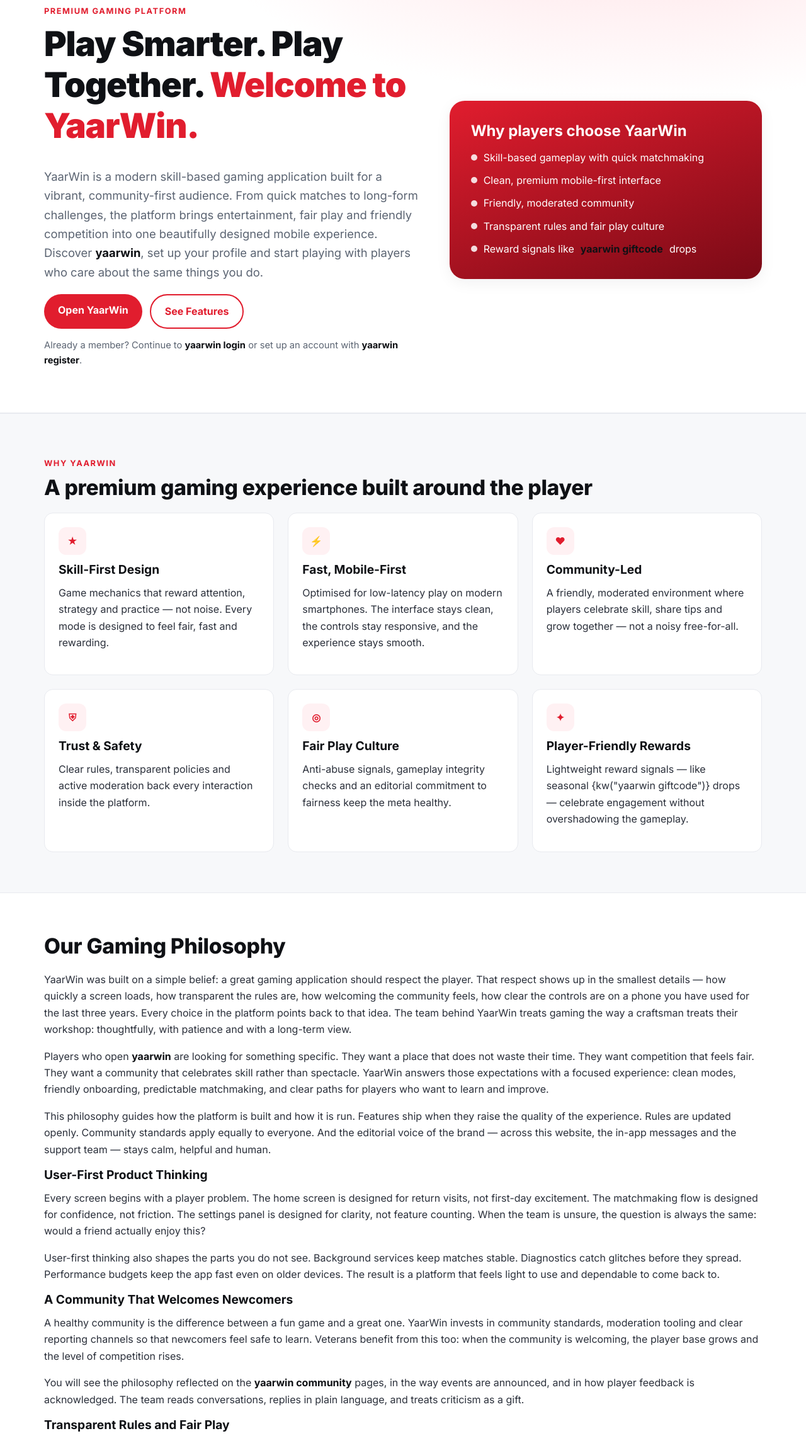
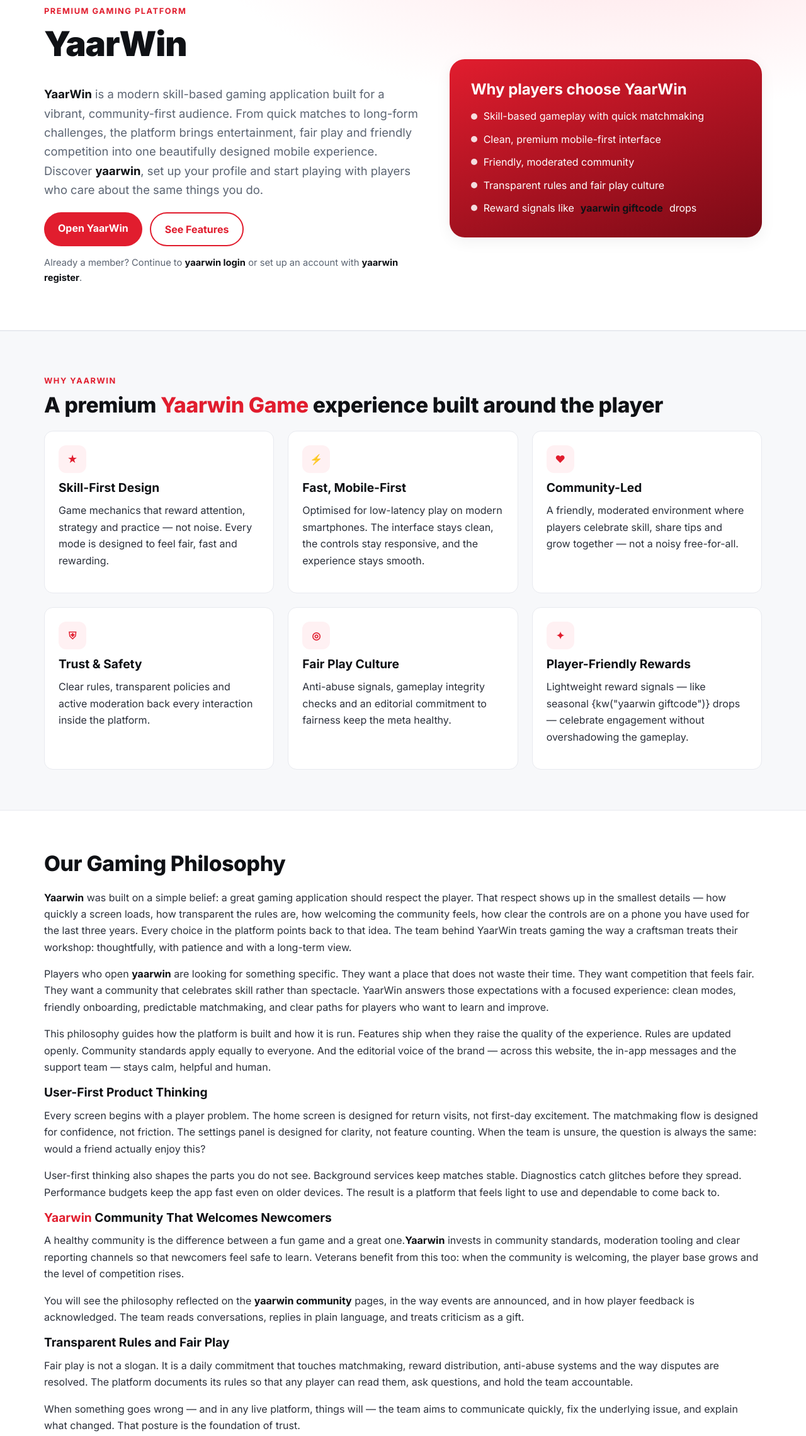
Before and after one commit to Prince04u/yaarrwinloginofficial, a plain HTML site: page index.html in a window 1280 px wide. Shown: the part 152-2432 px from the top of the page at 63% size. Drawn offline with Linux system fonts and the light colour scheme.

Commit message:
Update index.html

```diff
--- a/index.html
+++ b/index.html
@@ -3,7 +3,7 @@
 <head>
 <meta charset="utf-8"/>
 <meta name="viewport" content="width=device-width,initial-scale=1"/>
-<title>YaarWin — Premium Skill-Based Gaming Application & Community</title>
+<title>YaarWin</title>
 <meta name="description" content="YaarWin is a premium skill-based gaming application and digital entertainment platform built for a friendly, community-first audience. Discover features, community and support."/>
 <meta name="robots" content="index,follow,max-image-preview:large"/>
 <link rel="canonical" href="/"/>
@@ -47,8 +47,8 @@
   <div class="container hero-grid">
     <div>
       <span class="eyebrow">Premium Gaming Platform</span>
-      <h1>Play Smarter. Play Together. <span>Welcome to YaarWin.</span></h1>
-      <p class="lead">YaarWin is a modern skill-based gaming application built for a vibrant, community-first audience. From quick matches to long-form challenges, the platform brings entertainment, fair play and friendly competition into one beautifully designed mobile experience. Discover <a class="kbd-link" href="https://yaarrwinlogin.com"><strong>yaarwin</strong></a>, set up your profile and start playing with players who care about the same things you do.</p>
+      <h1>YaarWin</span></h1>
+      <p class="lead"><strong>YaarWin</strong> is a modern skill-based gaming application built for a vibrant, community-first audience. From quick matches to long-form challenges, the platform brings entertainment, fair play and friendly competition into one beautifully designed mobile experience. Discover <a class="kbd-link" href="https://yaarrwinlogin.com"><strong>yaarwin</strong></a>, set up your profile and start playing with players who care about the same things you do.</p>
       <div class="hero-cta">
         <a class="btn btn-primary" href="https://yaarrwinlogin.com">Open YaarWin</a>
         <a class="btn btn-ghost" href="/features.html">See Features</a>
@@ -71,7 +71,7 @@
 
 <section class="section-soft"><div class="container">
   <span class="eyebrow">Why YaarWin</span>
-  <h2>A premium gaming experience built around the player</h2>
+  <h2>A premium <a href="https://yaarrwinlogin.com/">Yaarwin Game</a> experience built around the player</h2>
   <div class="grid cols-3">
     <div class="card"><div class="icon">★</div><h3>Skill-First Design</h3><p>Game mechanics that reward attention, strategy and practice — not noise. Every mode is designed to feel fair, fast and rewarding.</p></div>
     <div class="card"><div class="icon">⚡</div><h3>Fast, Mobile-First</h3><p>Optimised for low-latency play on modern smartphones. The interface stays clean, the controls stay responsive, and the experience stays smooth.</p></div>
@@ -84,14 +84,14 @@
 
 <section><div class="container">
   <h2>Our Gaming Philosophy</h2>
-<p>YaarWin was built on a simple belief: a great gaming application should respect the player. That respect shows up in the smallest details — how quickly a screen loads, how transparent the rules are, how welcoming the community feels, how clear the controls are on a phone you have used for the last three years. Every choice in the platform points back to that idea. The team behind YaarWin treats gaming the way a craftsman treats their workshop: thoughtfully, with patience and with a long-term view.</p>
+<p><strong>Yaarwin</strong> was built on a simple belief: a great gaming application should respect the player. That respect shows up in the smallest details — how quickly a screen loads, how transparent the rules are, how welcoming the community feels, how clear the controls are on a phone you have used for the last three years. Every choice in the platform points back to that idea. The team behind YaarWin treats gaming the way a craftsman treats their workshop: thoughtfully, with patience and with a long-term view.</p>
 <p>Players who open <a class="kbd-link" href="https://yaarrwinlogin.com"><strong>yaarwin</strong></a> are looking for something specific. They want a place that does not waste their time. They want competition that feels fair. They want a community that celebrates skill rather than spectacle. YaarWin answers those expectations with a focused experience: clean modes, friendly onboarding, predictable matchmaking, and clear paths for players who want to learn and improve.</p>
 <p>This philosophy guides how the platform is built and how it is run. Features ship when they raise the quality of the experience. Rules are updated openly. Community standards apply equally to everyone. And the editorial voice of the brand — across this website, the in-app messages and the support team — stays calm, helpful and human.</p>
 <h3>User-First Product Thinking</h3>
 <p>Every screen begins with a player problem. The home screen is designed for return visits, not first-day excitement. The matchmaking flow is designed for confidence, not friction. The settings panel is designed for clarity, not feature counting. When the team is unsure, the question is always the same: would a friend actually enjoy this?</p>
 <p>User-first thinking also shapes the parts you do not see. Background services keep matches stable. Diagnostics catch glitches before they spread. Performance budgets keep the app fast even on older devices. The result is a platform that feels light to use and dependable to come back to.</p>
-<h3>A Community That Welcomes Newcomers</h3>
-<p>A healthy community is the difference between a fun game and a great one. YaarWin invests in community standards, moderation tooling and clear reporting channels so that newcomers feel safe to learn. Veterans benefit from this too: when the community is welcoming, the player base grows and the level of competition rises.</p>
+<h3><strong><a href="https://yaarrwinlogin.com/">Yaarwin</a></strong> Community That Welcomes Newcomers</h3>
+<p>A healthy community is the difference between a fun game and a great one.<strong>Yaarwin</strong> invests in community standards, moderation tooling and clear reporting channels so that newcomers feel safe to learn. Veterans benefit from this too: when the community is welcoming, the player base grows and the level of competition rises.</p>
 <p>You will see the philosophy reflected on the <a class="kbd-link" href="https://yaarrwinlogin.com"><strong>yaarwin community</strong></a> pages, in the way events are announced, and in how player feedback is acknowledged. The team reads conversations, replies in plain language, and treats criticism as a gift.</p>
 <h3>Transparent Rules and Fair Play</h3>
 <p>Fair play is not a slogan. It is a daily commitment that touches matchmaking, reward distribution, anti-abuse systems and the way disputes are resolved. The platform documents its rules so that any player can read them, ask questions, and hold the team accountable.</p>
```
